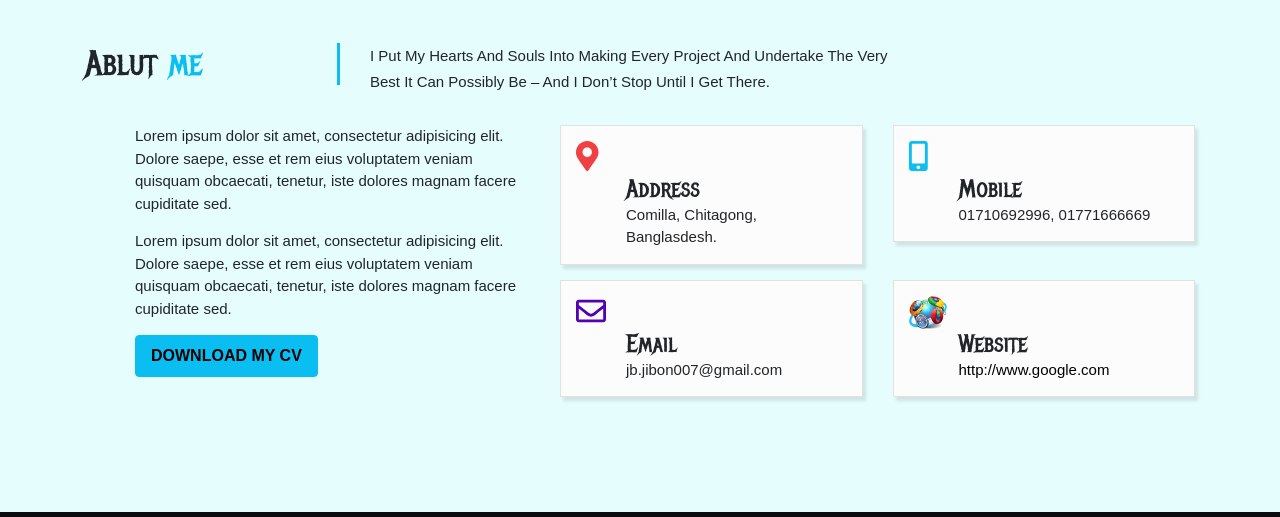
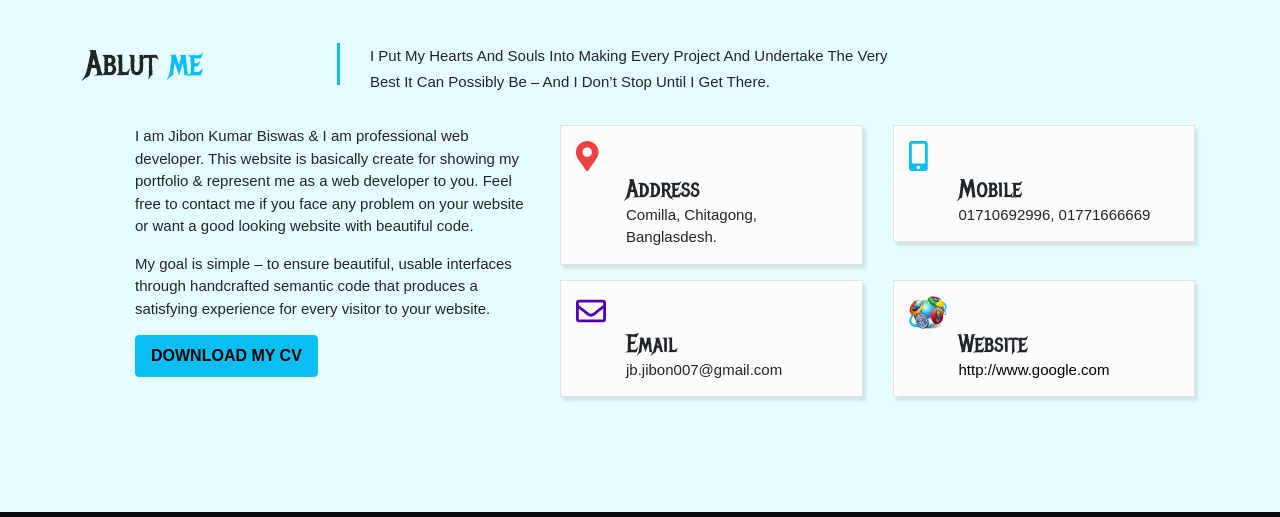
Before and after one commit to jibonbiswas007/New-Portpolio-Site, a plain HTML site: page index.html in a window 1280 px wide. Shown: the part 757-1274 px from the top of the page. Drawn offline with Linux system fonts and the light colour scheme; some packages are replaced by stand-ins of ours; a script that the page names is missing; files whose address does not match are found by name; a web font is replaced by a local one.

Commit message:
Add files via upload

```diff
--- a/index.html
+++ b/index.html
@@ -101,8 +101,8 @@
                     <div class="row">
                         <div class="col-lg-5 col-sm-12 ">
                             <div class="about-text wow slideInLeft" data-wow-duration="2s">
-                                <p>Lorem ipsum dolor sit amet, consectetur adipisicing elit. Dolore saepe, esse et rem eius voluptatem veniam quisquam obcaecati, tenetur, iste dolores magnam facere cupiditate sed.</p>
-                                <p>Lorem ipsum dolor sit amet, consectetur adipisicing elit. Dolore saepe, esse et rem eius voluptatem veniam quisquam obcaecati, tenetur, iste dolores magnam facere cupiditate sed.</p>
+                                <p>I am Jibon Kumar Biswas &amp; I am professional web developer. This website is basically create for showing my portfolio &amp; represent me as a web developer to you. Feel free to contact me if you face any problem on your website or want a good looking website with beautiful code.</p>
+                                <p>My goal is simple – to ensure beautiful, usable interfaces through handcrafted semantic code that produces a satisfying experience for every visitor to your website.</p>
                                 <a href="" class="btn btn-primary boxed-btn about-btn wow slideInUp" data-wow-duration="2s">Download My Cv</a>
                             </div>
                         </div>
```
